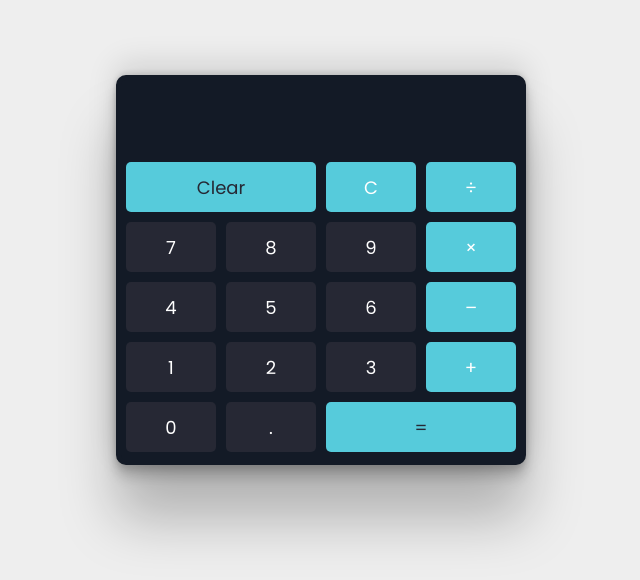
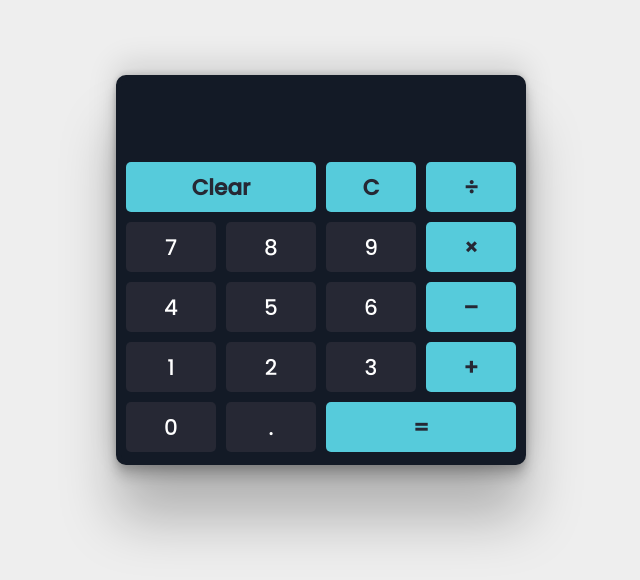
Before and after one commit to NaNshekhar04/calculator-via-react, a React (Create React App) app: page / in a window 1280 px wide. Shown: the part 130-710 px from the top of the page, without its empty margins (319-959 px from the left). Built offline with nearby package versions, Linux system fonts and the light colour scheme; a web font is replaced by a local one.

Commit message:
Final Fixes !

```diff
--- a/src/index.css
+++ b/src/index.css
@@ -37,6 +37,7 @@ body {
   display: grid;
   grid-template-columns: repeat(4, 1fr);
   grid-auto-rows: minmax(60px, auto);
+
 }
 
 /* INPUT FIELD STYLES */
@@ -78,10 +79,15 @@ button {
   cursor: pointer;
   background: #262834;
   color: white;
+  font-weight: 500;
+  font-size: larger;
 }
 
 /* OPERATIONS BUTTONS STYLES */
 
 .highlight {
   background-color: #56cbdb;
+  color: #262834;
+  font-weight: 600;
+  font-size: larger;
 }
```
